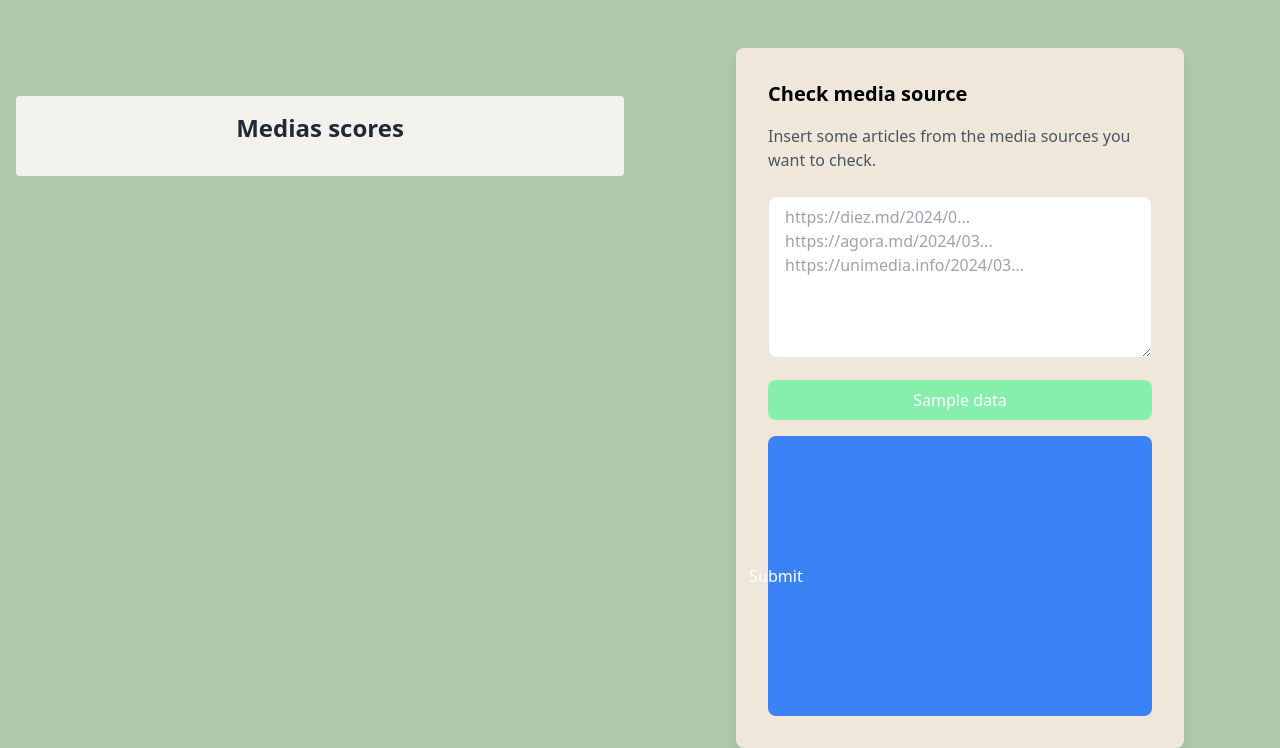
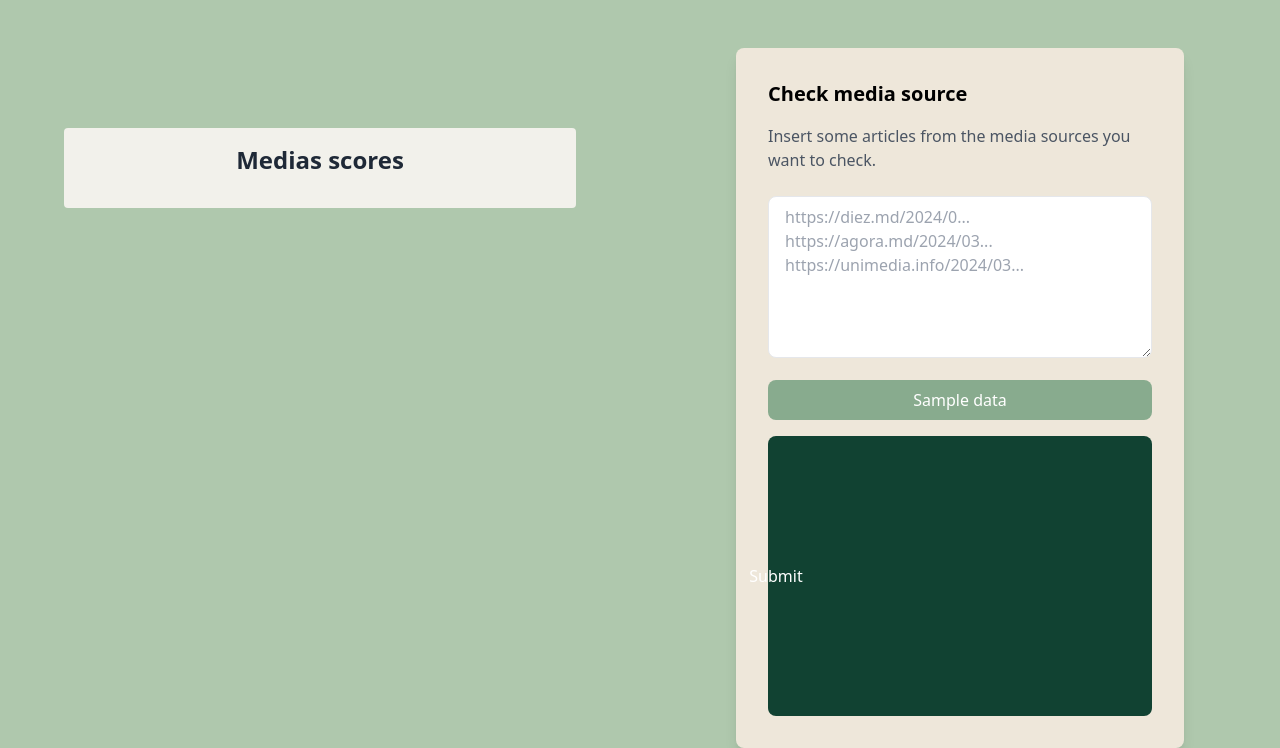
Before and after one commit to strdr4605/news-media-classifier, a Flask app: page / in a window 1280 px wide. Shown: the part 52-800 px from the top of the page. Run offline with Flask 3, Linux system fonts and the light colour scheme; data that the repository does not hold is empty; some libraries are stand-ins or nearby versions.

Commit message:
other chagnes in UI (#21)

```diff
--- a/app/templates/form.html
+++ b/app/templates/form.html
@@ -21,13 +21,13 @@ https://unimedia.info/2024/03..."
       <button
         type="button"
         onclick="fillTextarea()"
-        class="w-full mb-4 flex justify-center gap-4 items-center bg-green-300 text-white px-4 py-2 rounded-lg hover:bg-green-400 focus:outline-none"
+        class="w-full mb-4 flex justify-center gap-4 items-center bg-[#88AB8E] text-white px-4 py-2 rounded-lg hover:bg-[#A5DD9B] focus:outline-none"
       >
         Sample data
       </button>
       <button
         type="submit"
-        class="w-full flex justify-center gap-4 items-center bg-blue-500 text-white px-4 py-2 rounded-lg hover:bg-blue-600 focus:outline-none"
+        class="w-full flex justify-center gap-4 items-center bg-[#114232] text-white px-4 py-2 rounded-lg hover:bg-[#436850] focus:outline-none"
       >
         Submit
         <img
--- a/app/templates/index.html
+++ b/app/templates/index.html
@@ -2,7 +2,7 @@
 {% extends 'base.html' %}
 {% block content %}
     <section class="pt-12 flex flex-col-reverse md:flex-row overflow-y-scroll">
-        <div id="left" class="md:w-1/2 pt-6 md:pt-12 p-4">
+        <div id="left" class="md:w-1/2 pt-6 md:pt-20 md:px-16 p-4">
             <div class="bg-[#F2F1EB] flex flex-col rounded gap-4 items-center justify-center px-8 py-4">
                 <h2 class="text-2xl font-bold text-gray-800">Medias scores</h2>
                 <div class="relative w-full max-w-lg">
```
